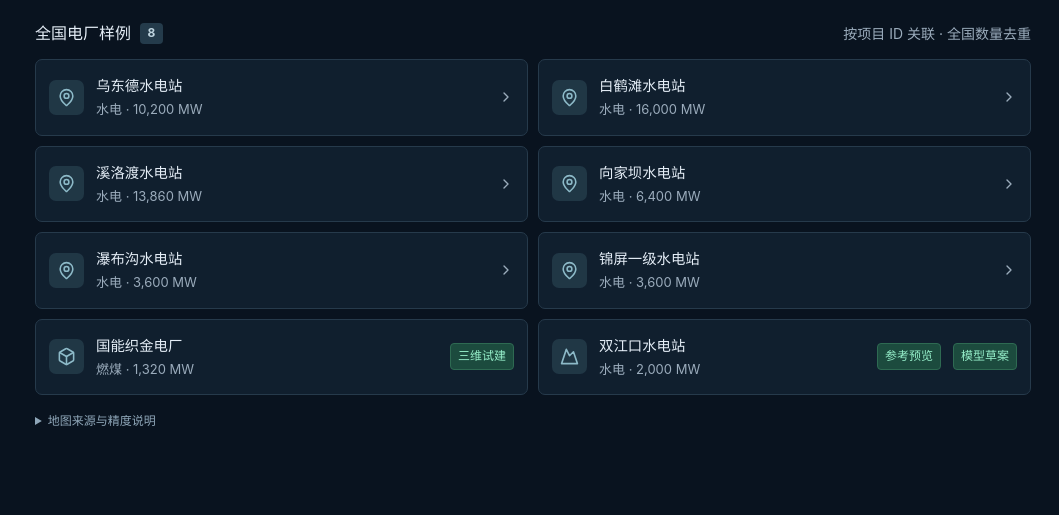
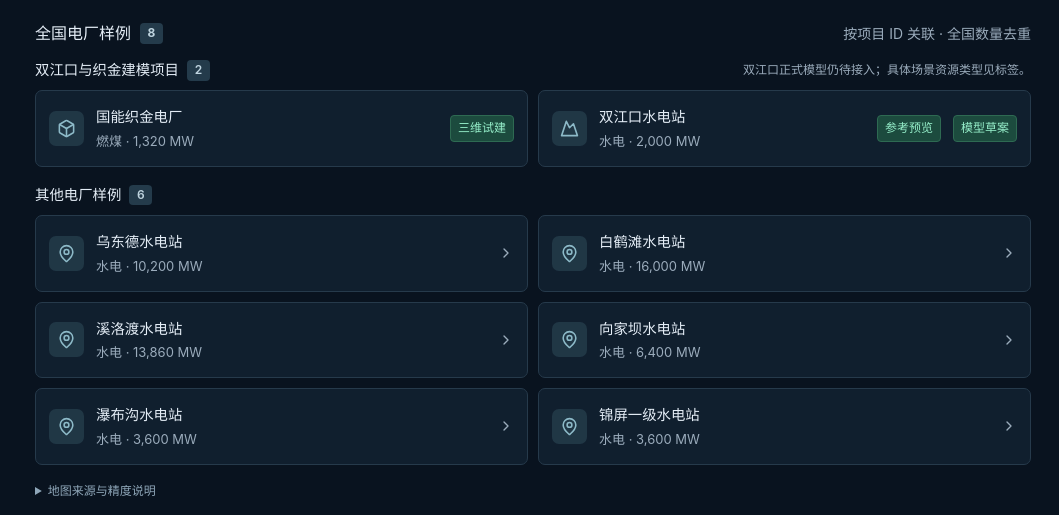
Before and after one commit to Dailen233/firex-platform, a Vue app in the folder frontend/: page /atlas#/atlas in a window 1280 px wide. Shown: the part 1085-1600 px from the top of the page, without its empty margins (221-1280 px from the left). Before the commit the page ends 1541 px from the top, so only its background shows below. Built offline with nearby package versions, Linux system fonts and the light colour scheme; no server answers.

Commit message:
页面更新

```diff
--- a/frontend/src/views/AtlasView.vue
+++ b/frontend/src/views/AtlasView.vue
@@ -14,6 +14,11 @@ import { provinces,provinceName } from '../lib/provinces'
 const route=useRoute();const router=useRouter()
 const province=computed(()=>provinces.some(p=>p[0]===route.query.province)?String(route.query.province):'')
 const currentPlants=computed(()=>province.value?relatedPlants(province.value):plants.value)
+const modeledProjectPlantIds=new Set(['GEM_HYDRO_SHUANGJIANGKOU','GEM_COAL_ZHIJIN'])
+const plantGroups=computed(()=>[
+ {key:'modeled',label:'双江口与织金建模项目',note:'双江口正式模型仍待接入；具体场景资源类型见标签。',plants:currentPlants.value.filter(p=>modeledProjectPlantIds.has(p.properties.plant_id))},
+ {key:'other',label:'其他电厂样例',note:'',plants:currentPlants.value.filter(p=>!modeledProjectPlantIds.has(p.properties.plant_id))},
+].filter(group=>group.plants.length))
 const selected=computed(()=>currentPlants.value.find(p=>p.properties.plant_id===route.query.plant))
 const browsableSceneCount=computed(()=>sceneLinks.value.length)
 const {isDemoOn,activeFirePatches}=useFireDemo()
@@ -78,7 +83,12 @@ onBeforeUnmount(()=>stopFireStatus())
    <section class="plant-list"><div class="section-heading"><h2>{{province?`${provinceName(province)}关联电厂`:'全国电厂样例'}}<span class="count-pill">{{currentPlants.length}}</span></h2><span class="small muted">按项目 ID 关联 · 全国数量去重</span></div>
     <div v-if="!dataReady&&!dataError" class="empty-state">正在读取电厂目录…</div>
     <div v-else-if="!currentPlants.length" class="empty-state"><MapPin :size="24"/><div><strong>暂无样例数据</strong><p>{{provinceName(province)}}尚未收录电厂样例，可选择贵州、四川或云南继续浏览。</p></div></div>
-    <div v-else class="plant-grid"><button v-for="p in currentPlants" :key="p.properties.plant_id" class="plant-item" :class="{chosen:selected?.properties.plant_id===p.properties.plant_id}" @click="choosePlant(p.properties.plant_id)"><span class="plant-type-icon"><Box v-if="sceneFor(p.properties.plant_id)" :size="19"/><Mountain v-else-if="referenceSceneFor(p.properties.plant_id)" :size="19"/><FlaskConical v-else-if="prototypeScenesFor(p.properties.plant_id).length" :size="19"/><MapPin v-else :size="19"/></span><span class="plant-item-text"><strong>{{p.properties.name}}</strong><span>{{p.properties.technology==='Coal'?'燃煤':'水电'}} · {{p.properties.capacity_mw?.toLocaleString()??'未知'}} MW</span></span><span v-if="sceneFor(p.properties.plant_id)" class="tag">三维试建</span><span v-else-if="referenceSceneFor(p.properties.plant_id)" class="tag">参考预览</span><span v-if="prototypeScenesFor(p.properties.plant_id).length" class="tag">模型草案</span><ChevronRight v-if="!sceneFor(p.properties.plant_id)&&!referenceSceneFor(p.properties.plant_id)&&!prototypeScenesFor(p.properties.plant_id).length" :size="16" class="muted"/></button></div>
+    <div v-else class="plant-groups">
+     <section v-for="group in plantGroups" :key="group.key" class="plant-group">
+      <div class="plant-group-heading"><h3>{{group.label}}<span class="count-pill">{{group.plants.length}}</span></h3><span v-if="group.note" class="small muted">{{group.note}}</span></div>
+      <div class="plant-grid"><button v-for="p in group.plants" :key="p.properties.plant_id" class="plant-item" :class="{chosen:selected?.properties.plant_id===p.properties.plant_id}" @click="choosePlant(p.properties.plant_id)"><span class="plant-type-icon"><Box v-if="sceneFor(p.properties.plant_id)" :size="19"/><Mountain v-else-if="referenceSceneFor(p.properties.plant_id)" :size="19"/><FlaskConical v-else-if="prototypeScenesFor(p.properties.plant_id).length" :size="19"/><MapPin v-else :size="19"/></span><span class="plant-item-text"><strong>{{p.properties.name}}</strong><span>{{p.properties.technology==='Coal'?'燃煤':'水电'}} · {{p.properties.capacity_mw?.toLocaleString()??'未知'}} MW</span></span><span v-if="sceneFor(p.properties.plant_id)" class="tag">三维试建</span><span v-else-if="referenceSceneFor(p.properties.plant_id)" class="tag">参考预览</span><span v-if="prototypeScenesFor(p.properties.plant_id).length" class="tag">模型草案</span><ChevronRight v-if="!sceneFor(p.properties.plant_id)&&!referenceSceneFor(p.properties.plant_id)&&!prototypeScenesFor(p.properties.plant_id).length" :size="16" class="muted"/></button></div>
+     </section>
+    </div>
    </section>
    <footer class="atlas-footnote"><details><summary>地图来源与精度说明</summary><p>GeoJSON.CN 第三方分发与转换，来源页注明天地图；2026-10-09 取得 34 个省级面与 8 个境界线要素。底图 CGCS2000 / EPSG:4490，点位 WGS84 / EPSG:4326，未进行坐标基准转换。本轮为省级浏览，不代表米级地理配准验收。</p><a href="https://geojson.cn/data/atlas/tiandi" target="_blank" rel="noopener noreferrer">来源及版本说明</a></details></footer>
   </section>
@@ -101,4 +111,9 @@ onBeforeUnmount(()=>stopFireStatus())
 .fire-history ul{margin:6px 0 0;padding-left:18px}
 .no-detect-list{display:flex;flex-wrap:wrap;gap:10px;margin:8px 0}
 .no-detect-card{display:flex;align-items:center;gap:10px;flex-wrap:wrap;border:1px solid #33414d;border-radius:8px;padding:10px 12px;background:#121a22;font-size:.875rem}
+.plant-group+.plant-group{margin-top:17px}
+.plant-group-heading{display:flex;align-items:center;justify-content:space-between;gap:12px;margin-bottom:9px}
+.plant-group-heading h3{display:flex;align-items:center;gap:8px;font-size:.9rem;font-weight:600}
+.plant-group-heading>.small{font-size:.75rem;text-align:right}
+@media(max-width:640px){.plant-group-heading{align-items:flex-start;flex-direction:column;gap:4px}.plant-group-heading>.small{text-align:left}}
 </style>
```
